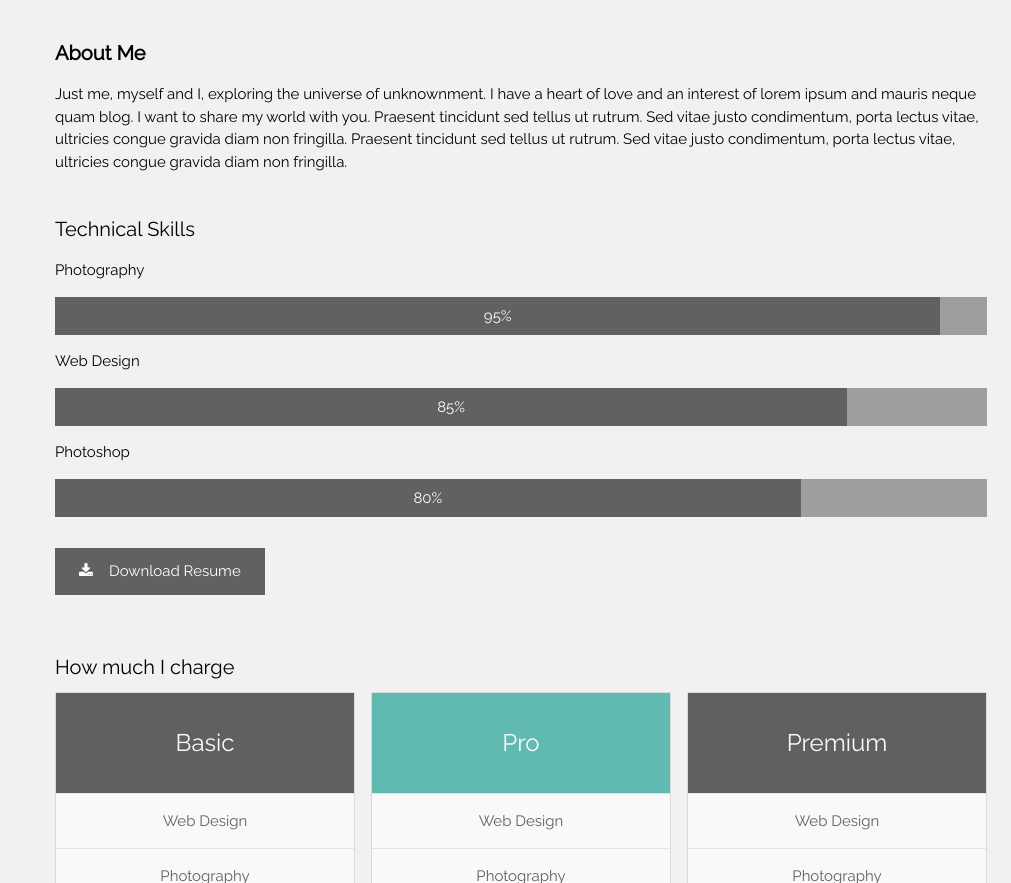
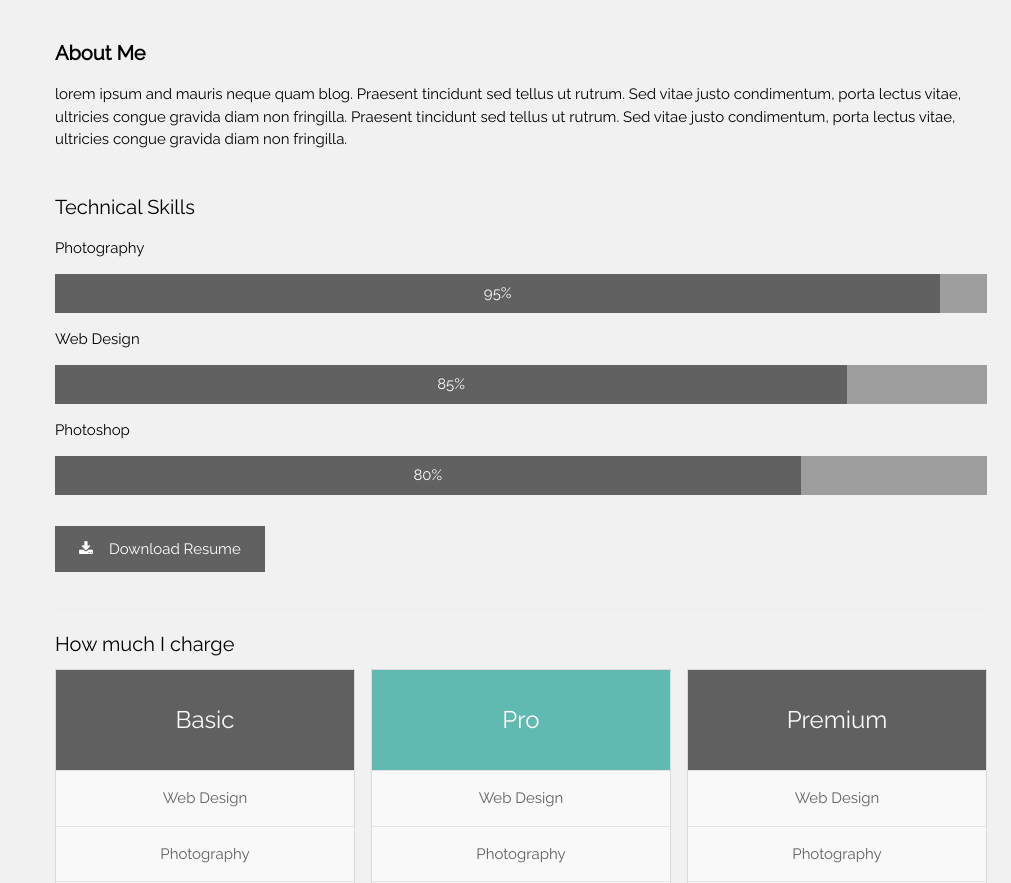
Before and after one commit to Josebarriostech/First-website, a plain HTML site: page index.html in a window 1280 px wide. Shown: the part 1527-2410 px from the top of the page, without its empty margins (269-1280 px from the left). Drawn offline with nearby package versions, Linux system fonts and the light colour scheme.

Commit message:
Update index.html

```diff
--- a/index.html
+++ b/index.html
@@ -133,7 +133,7 @@ body,h1,h2,h3,h4,h5,h6 {font-family: "Raleway", sans-serif}
 
   <div class="w3-container w3-padding-large" style="margin-bottom:32px">
     <h4><b>About Me</b></h4>
-    <p>Just me, myself and I, exploring the universe of unknownment. I have a heart of love and an interest of lorem ipsum and mauris neque quam blog. I want to share my world with you. Praesent tincidunt sed tellus ut rutrum. Sed vitae justo condimentum, porta lectus vitae, ultricies congue gravida diam non fringilla. Praesent tincidunt sed tellus ut rutrum. Sed vitae justo condimentum, porta lectus vitae, ultricies congue gravida diam non fringilla.</p>
+    <p>lorem ipsum and mauris neque quam blog. Praesent tincidunt sed tellus ut rutrum. Sed vitae justo condimentum, porta lectus vitae, ultricies congue gravida diam non fringilla. Praesent tincidunt sed tellus ut rutrum. Sed vitae justo condimentum, porta lectus vitae, ultricies congue gravida diam non fringilla.</p>
     <hr>
 
     <h4>Technical Skills</h4>
```
